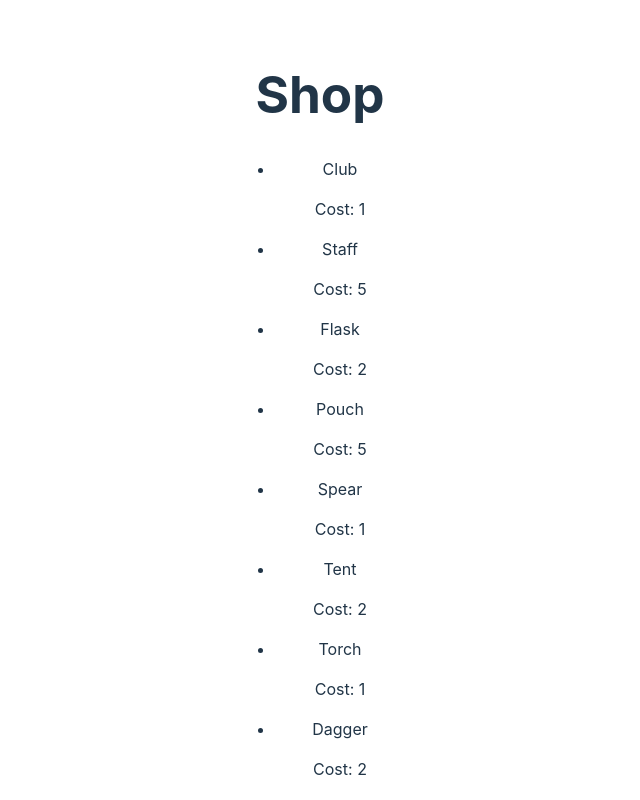
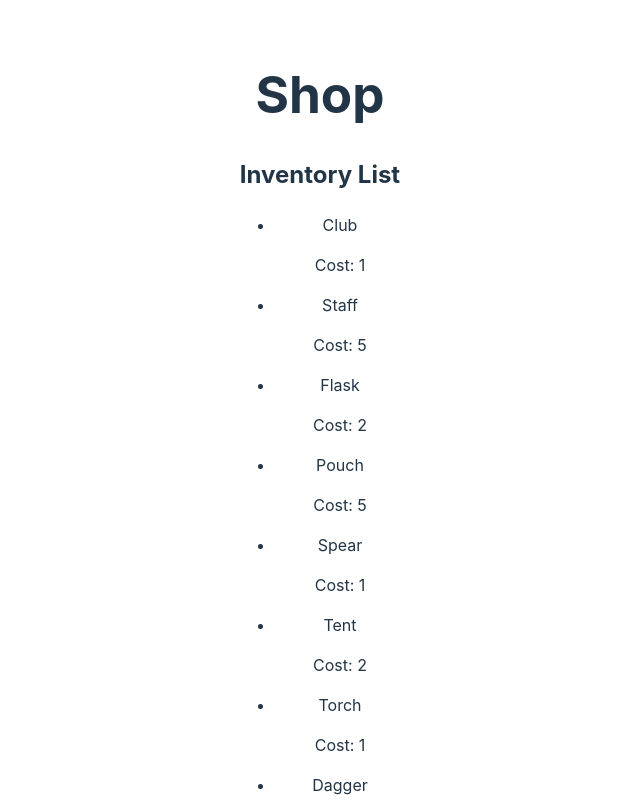
Before and after one commit to granth2023/d-n-d, a React (Vite) app: page / in a window 1280 px wide. Shown: the top 800 px of the page, without its empty margins (320-960 px from the left). Built offline with nearby package versions, Linux system fonts and the light colour scheme.

Commit message:
props drilled down

```diff
--- /dev/null
+++ b/src/components/InventoryList/InventoryList.jsx
@@ -0,0 +1,17 @@
+const InventoryList = (props) => {
+    return (
+        <div>
+            <h2> Inventory List</h2>
+            <ul>
+                {props.inventory.map((item) => (
+                    <li key={item._id}>
+                        <p>{item.name}</p>
+                        <p>Cost: {item.cost}</p>
+                    </li>
+                ))}
+            </ul>
+            </div>
+    )
+}
+
+export default InventoryList
--- a/src/pages/Shop/Shop.jsx
+++ b/src/pages/Shop/Shop.jsx
@@ -1,22 +1,18 @@
 import React from "react"
+import InventoryList from "../../components/InventoryList/InventoryList"
 import { inventoryData } from "../../data/data"
+
 
 const Shop = () => {
     console.log('Inventory Data:', inventoryData)
     return (
         <main>
             <h1>Shop</h1>
-            <ul>
-                {inventoryData.map((item) => (
-                    <li key={item._id}>
-                        <p>{item.name}</p>
-                        <p>Cost: {item.cost}</p>
-                        </li>
-               ))}
-
-            </ul>
+           <InventoryList inventory={inventoryData}/>
         </main>
     )
 }
 
 export default Shop
+
+//are props immutable? // can you say props.prop equals something else? how do props work?
```
